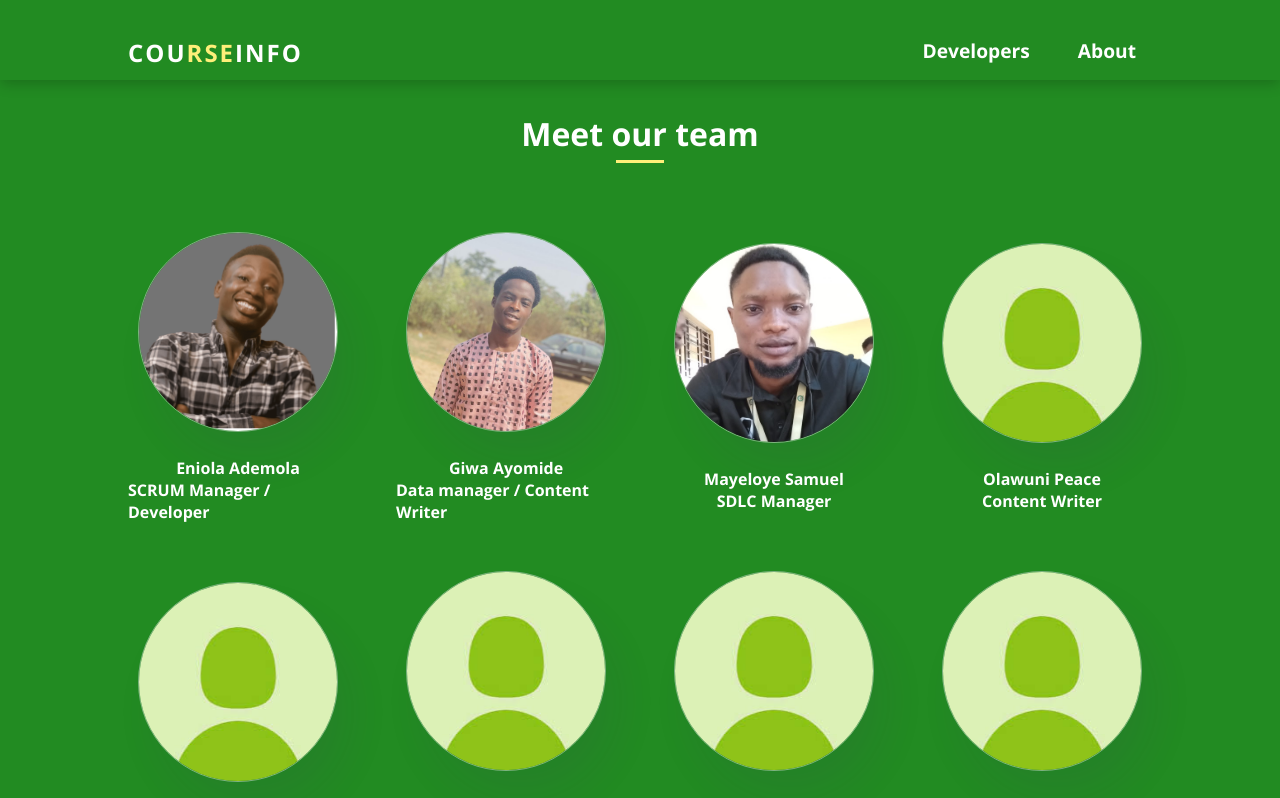
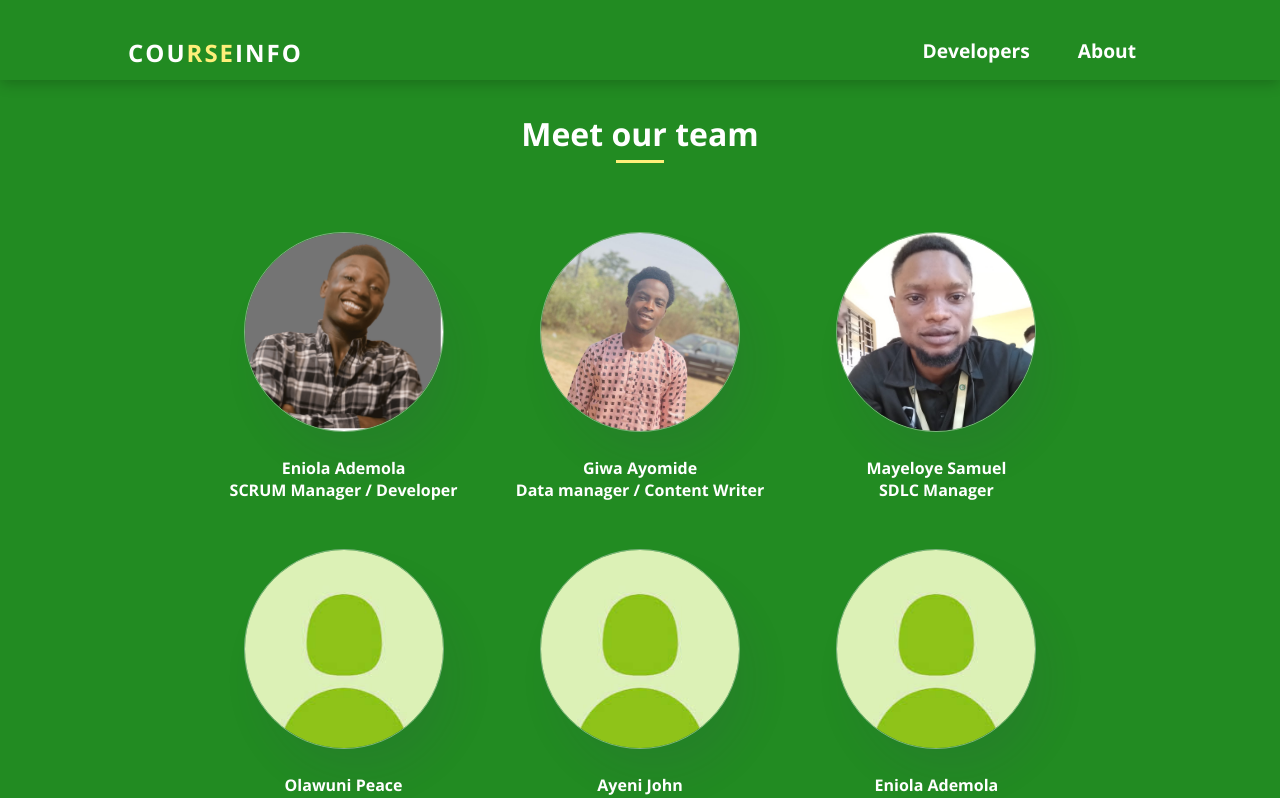
Before and after one commit to EniolaAdemola/course-info, a React (Create React App) app: page /developers in a window 1280 px wide. Shown: the top 798 px of the page. Built offline with nearby package versions, Linux system fonts and the light colour scheme.

Commit message:
update developer style

```diff
--- a/src/pages/developers/developers.scss
+++ b/src/pages/developers/developers.scss
@@ -24,7 +24,7 @@
     margin-top: 3rem;
     display: grid;
     grid-gap: 3rem;
-    grid-template-columns: repeat(4, 1fr);
+    grid-template-columns: repeat(3, 1fr);
     place-items: center;
 
     @include tablet() {
```
